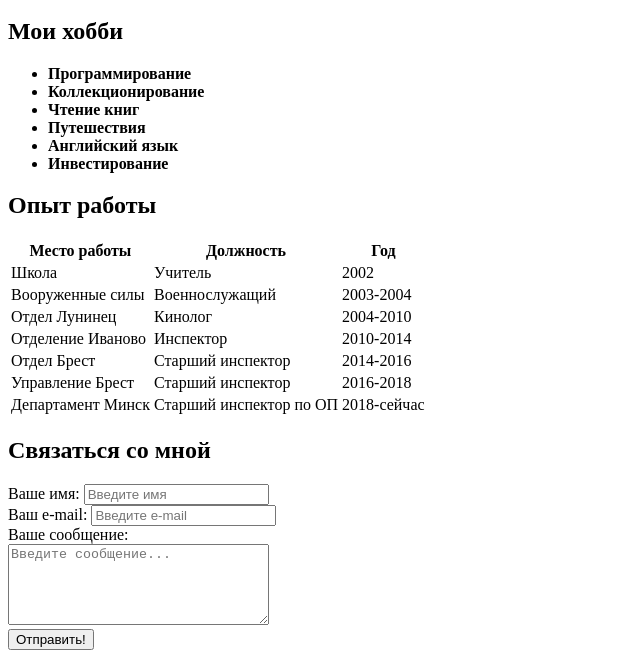
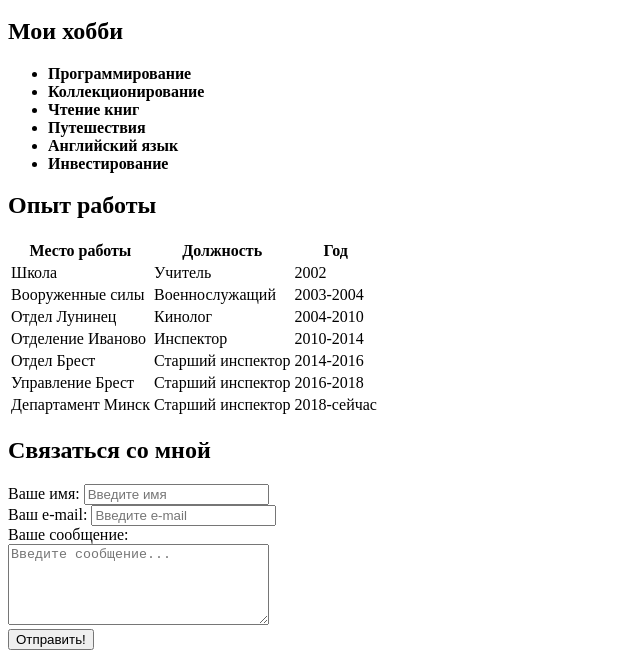
Before and after one commit to Alzevs/Resume2, a plain HTML site: page index.html in a window 1280 px wide. Shown: the part 258-916 px from the top of the page, without its empty margins (0-640 px from the left). Drawn offline with Linux system fonts and the light colour scheme.

Commit message:
Update and rename Index.html to index.html

```diff
--- a/Index.html
+++ b/index.html
@@ -73,7 +73,7 @@
         </tr>
         <tr>
             <td>Департамент Минск</td>
-            <td>Старший инспектор по ОП</td>
+            <td>Старший инспектор</td>
             <td>2018-сейчас</td>
         </tr>
     </tbody>
@@ -103,13 +103,7 @@
 
 
 
-
-
-
-
 </form>
-
-
 
 
 
```
